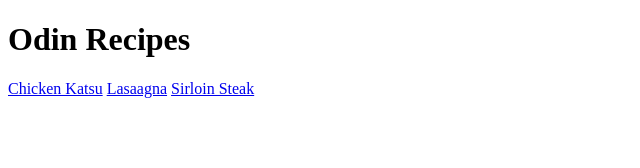
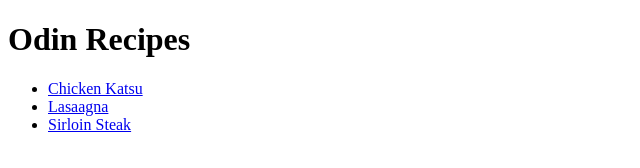
Before and after one commit to chailykevin/odin-recipes, a plain HTML site: page index.html in a window 1280 px wide. Shown: the whole page, without its empty margins (0-640 px from the left). Drawn offline with Linux system fonts and the light colour scheme.

Commit message:
Modify content to use unordered list

```diff
--- a/index.html
+++ b/index.html
@@ -6,8 +6,10 @@
     </head>
     <body>
         <h1>Odin Recipes</h1>
-        <a href="recipes/chickenkatsu.html">Chicken Katsu</a>
-        <a href="recipes/lasagna.html">Lasaagna</a>
-        <a href="recipes/sirloinsteak.html">Sirloin Steak</a>
+        <ul>
+            <li><a href="recipes/chickenkatsu.html">Chicken Katsu</a></li>
+            <li><a href="recipes/lasagna.html">Lasaagna</a></li>
+            <li><a href="recipes/sirloinsteak.html">Sirloin Steak</a></li>
+        </ul>
     </body>
 </html>
```
